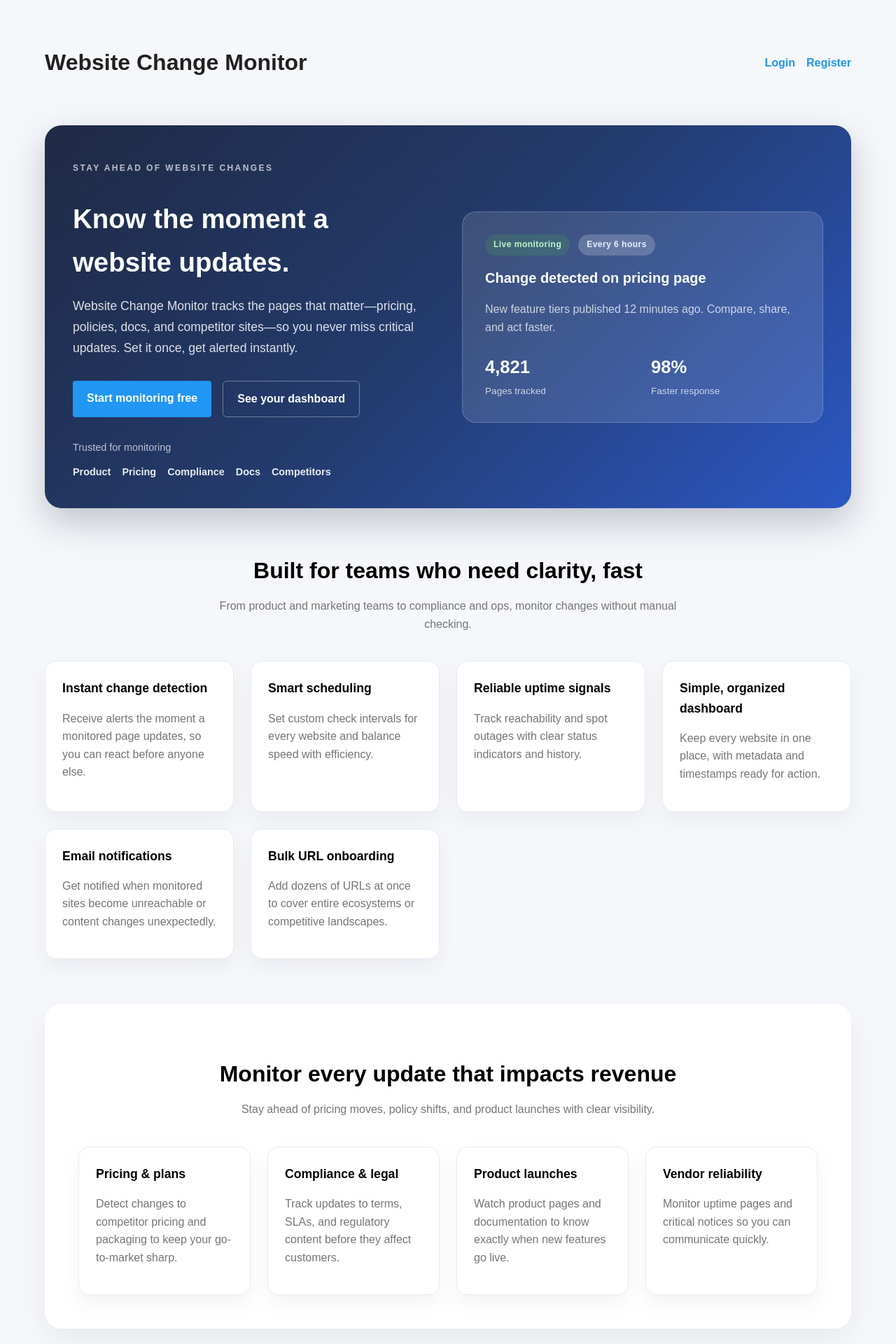
After one commit to samiralibabic/WebsiteChangeMonitor, a Flask app: template templates/landing.html in a window 1280 px wide. The commit adds this page. Shown: the top 1920 px of the page at 70% size. Run offline with Flask 3, Linux system fonts and the light colour scheme; the template is opened without the code that fills it, so the values that code supplies are empty.

Commit message:
Add public marketing landing page

```diff
--- a/main.py
+++ b/main.py
@@ -132,14 +132,15 @@ class RegistrationForm(FlaskForm):
     submit = SubmitField('Register')
 
 @app.route('/')
-@login_required
 def index():
     app.logger.debug(f"Index route accessed. User authenticated: {current_user.is_authenticated}")
     app.logger.debug(f"Current user: {current_user}")
-    # Order by date_added descending (newest first)
-    websites = Website.query.filter_by(user_id=current_user.id).order_by(Website.date_added.desc()).all()
-    app.logger.debug(f"Found {len(websites)} websites for user {current_user.id}")
-    return render_template('index.html', websites=websites)
+    if current_user.is_authenticated:
+        # Order by date_added descending (newest first)
+        websites = Website.query.filter_by(user_id=current_user.id).order_by(Website.date_added.desc()).all()
+        app.logger.debug(f"Found {len(websites)} websites for user {current_user.id}")
+        return render_template('index.html', websites=websites)
+    return render_template('landing.html')
 
 @app.route('/login', methods=['GET', 'POST'])
 def login():
--- a/static/css/styles.css
+++ b/static/css/styles.css
@@ -372,6 +372,278 @@ button:hover {
     color: var(--error);
     background-color: var(--error-light);
     border-color: var(--error);
+}
+
+/* Landing page */
+.landing-page {
+    background: #f6f7fb;
+}
+
+.landing-page .container {
+    background: transparent;
+    box-shadow: none;
+}
+
+.landing-page header {
+    margin-bottom: 3rem;
+    border-bottom: none;
+}
+
+.landing-hero {
+    display: grid;
+    grid-template-columns: repeat(auto-fit, minmax(280px, 1fr));
+    gap: 2.5rem;
+    align-items: center;
+    padding: 2.5rem;
+    border-radius: 24px;
+    background: linear-gradient(135deg, #1f2a44 0%, #233b6e 50%, #2b58c5 100%);
+    color: #f9fbff;
+    box-shadow: 0 20px 50px rgba(31, 42, 68, 0.25);
+}
+
+.landing-hero h1 {
+    color: #ffffff;
+    text-align: left;
+    font-size: clamp(2rem, 3vw, 3rem);
+    margin-bottom: 1rem;
+}
+
+.eyebrow {
+    text-transform: uppercase;
+    letter-spacing: 0.2em;
+    font-size: 0.75rem;
+    font-weight: 600;
+    color: rgba(255, 255, 255, 0.7);
+    margin-bottom: 0.75rem;
+}
+
+.hero-subtitle {
+    font-size: 1.1rem;
+    line-height: 1.7;
+    color: rgba(255, 255, 255, 0.85);
+    margin-bottom: 2rem;
+}
+
+.hero-actions {
+    display: flex;
+    flex-wrap: wrap;
+    gap: 1rem;
+}
+
+.btn-secondary {
+    display: inline-flex;
+    align-items: center;
+    justify-content: center;
+    padding: 12px 20px;
+    border-radius: 6px;
+    border: 1px solid rgba(255, 255, 255, 0.35);
+    color: #ffffff;
+    text-decoration: none;
+    font-weight: 600;
+    transition: all 0.2s ease;
+}
+
+.btn-secondary:hover {
+    border-color: rgba(255, 255, 255, 0.8);
+    transform: translateY(-1px);
+}
+
+.landing-hero .btn-primary {
+    text-decoration: none;
+    width: auto;
+    font-weight: 600;
+}
+
+.trust-bar {
+    margin-top: 2rem;
+    display: grid;
+    gap: 0.75rem;
+    color: rgba(255, 255, 255, 0.7);
+    font-size: 0.9rem;
+}
+
+.trust-logos {
+    display: flex;
+    flex-wrap: wrap;
+    gap: 1rem;
+    font-weight: 600;
+    color: rgba(255, 255, 255, 0.9);
+}
+
+.hero-card {
+    background: rgba(255, 255, 255, 0.12);
+    border-radius: 20px;
+    padding: 2rem;
+    backdrop-filter: blur(6px);
+    border: 1px solid rgba(255, 255, 255, 0.2);
+}
+
+.hero-card h3 {
+    margin-top: 1rem;
+    margin-bottom: 0.5rem;
+    font-size: 1.25rem;
+    color: #ffffff;
+}
+
+.hero-card p {
+    color: rgba(255, 255, 255, 0.75);
+}
+
+.hero-card-header {
+    display: flex;
+    gap: 0.75rem;
+}
+
+.status-pill {
+    padding: 0.35rem 0.75rem;
+    border-radius: 999px;
+    font-size: 0.75rem;
+    font-weight: 600;
+    letter-spacing: 0.04em;
+}
+
+.status-live {
+    background: rgba(76, 175, 80, 0.2);
+    color: #b9f6ca;
+}
+
+.status-interval {
+    background: rgba(255, 255, 255, 0.2);
+    color: #e3f2fd;
+}
+
+.hero-card-grid {
+    display: grid;
+    grid-template-columns: repeat(auto-fit, minmax(140px, 1fr));
+    gap: 1.5rem;
+    margin-top: 1.5rem;
+}
+
+.metric {
+    font-size: 1.6rem;
+    font-weight: 700;
+    display: block;
+}
+
+.metric-label {
+    font-size: 0.85rem;
+    color: rgba(255, 255, 255, 0.75);
+}
+
+.section {
+    margin-top: 4rem;
+}
+
+.section-alt {
+    background: #ffffff;
+    border-radius: 24px;
+    padding: 3rem;
+    box-shadow: 0 15px 40px rgba(15, 23, 42, 0.06);
+}
+
+.section-heading {
+    text-align: center;
+    margin-bottom: 2.5rem;
+}
+
+.section-heading h2 {
+    font-size: clamp(1.7rem, 2.5vw, 2.5rem);
+    margin-bottom: 0.75rem;
+}
+
+.section-heading p {
+    color: var(--text-secondary);
+    max-width: 720px;
+    margin: 0 auto;
+}
+
+.feature-grid,
+.use-case-grid,
+.faq-grid {
+    display: grid;
+    gap: 1.5rem;
+    grid-template-columns: repeat(auto-fit, minmax(220px, 1fr));
+}
+
+.feature-card,
+.use-case-card,
+.faq-card {
+    background: #ffffff;
+    padding: 1.5rem;
+    border-radius: 16px;
+    border: 1px solid #e7eaf3;
+    box-shadow: 0 12px 30px rgba(15, 23, 42, 0.05);
+}
+
+.feature-card h3,
+.use-case-card h3,
+.faq-card h3 {
+    margin-top: 0;
+    margin-bottom: 0.5rem;
+    font-size: 1.1rem;
+}
+
+.feature-card p,
+.use-case-card p,
+.faq-card p {
+    color: var(--text-secondary);
+}
+
+.metrics-grid {
+    display: grid;
+    gap: 1.5rem;
+    grid-template-columns: repeat(auto-fit, minmax(180px, 1fr));
+}
+
+.metric-card {
+    background: #0f172a;
+    border-radius: 18px;
+    padding: 2rem;
+    color: #f8fafc;
+}
+
+.metric-card .metric-label {
+    color: rgba(248, 250, 252, 0.7);
+}
+
+.cta-section {
+    background: linear-gradient(135deg, rgba(33, 150, 243, 0.12), rgba(79, 70, 229, 0.12));
+    border-radius: 24px;
+    padding: 3rem;
+    text-align: center;
+}
+
+.cta-section h2 {
+    margin-top: 0;
+}
+
+.cta-section p {
+    color: var(--text-secondary);
+    margin-bottom: 2rem;
+}
+
+.faq-section {
+    margin-bottom: 4rem;
+}
+
+@media (max-width: 768px) {
+    .landing-hero {
+        padding: 2rem;
+    }
+
+    .hero-actions {
+        flex-direction: column;
+        align-items: stretch;
+    }
+
+    .btn-secondary {
+        text-align: center;
+    }
+
+    .section-alt,
+    .cta-section {
+        padding: 2rem;
+    }
 }
 
 @media (max-width: 768px) {
--- a/templates/base.html
+++ b/templates/base.html
@@ -4,10 +4,13 @@
     <meta charset="UTF-8">
     <meta name="viewport" content="width=device-width, initial-scale=1.0">
     <title>{% block title %}Website Change Monitor{% endblock %}</title>
+    <meta name="description" content="{% block meta_description %}Track website updates automatically with Website Change Monitor. Get alerts, compare changes, and stay ahead of important updates.{% endblock %}">
+    <meta name="robots" content="index, follow">
     <link rel="stylesheet" href="https://cdnjs.cloudflare.com/ajax/libs/font-awesome/5.15.4/css/all.min.css">
     <link rel="stylesheet" href="{{ url_for('static', filename='css/styles.css') }}">
+    {% block head %}{% endblock %}
 </head>
-<body>
+<body class="{% block body_class %}{% endblock %}">
     <div class="container">
         <header>
             <h1>Website Change Monitor</h1>
--- a/templates/index.html
+++ b/templates/index.html
@@ -1,10 +1,6 @@
 {% extends "base.html" %}
 
 {% block title %}Home - Website Change Monitor{% endblock %}
-
-{% block head %}
-<link rel="stylesheet" href="{{ url_for('static', filename='css/styles.css') }}">
-{% endblock %}
 
 {% block content %}
     <div class="legend">
--- /dev/null
+++ b/templates/landing.html
@@ -0,0 +1,187 @@
+{% extends "base.html" %}
+
+{% block title %}Website Change Monitor | Track Website Changes Instantly{% endblock %}
+
+{% block meta_description %}Website Change Monitor helps teams track website updates, detect changes, and get alerts the moment content shifts. Monitor competitors, docs, and pages with confidence.{% endblock %}
+
+{% block head %}
+<meta property="og:title" content="Website Change Monitor | Track Website Changes Instantly">
+<meta property="og:description" content="Monitor websites for changes, get alerts, and stay ahead of updates across competitors, pricing, docs, and critical pages.">
+<meta property="og:type" content="website">
+<meta property="og:url" content="{{ request.url }}">
+<meta name="twitter:card" content="summary_large_image">
+<meta name="twitter:title" content="Website Change Monitor | Track Website Changes Instantly">
+<meta name="twitter:description" content="Monitor websites for changes, get alerts, and stay ahead of updates across competitors, pricing, docs, and critical pages.">
+<script type="application/ld+json">
+{
+  "@context": "https://schema.org",
+  "@type": "SoftwareApplication",
+  "name": "Website Change Monitor",
+  "applicationCategory": "BusinessApplication",
+  "operatingSystem": "Web",
+  "description": "Track website updates, detect changes, and receive alerts when important pages change.",
+  "offers": {
+    "@type": "Offer",
+    "price": "0",
+    "priceCurrency": "USD"
+  }
+}
+</script>
+{% endblock %}
+
+{% block body_class %}landing-page{% endblock %}
+
+{% block content %}
+<section class="landing-hero">
+    <div class="hero-content">
+        <p class="eyebrow">Stay ahead of website changes</p>
+        <h1>Know the moment a website updates.</h1>
+        <p class="hero-subtitle">
+            Website Change Monitor tracks the pages that matter—pricing, policies, docs, and competitor sites—so you
+            never miss critical updates. Set it once, get alerted instantly.
+        </p>
+        <div class="hero-actions">
+            <a class="btn-primary" href="{{ url_for('register') }}">Start monitoring free</a>
+            <a class="btn-secondary" href="{{ url_for('login') }}">See your dashboard</a>
+        </div>
+        <div class="trust-bar">
+            <span>Trusted for monitoring</span>
+            <div class="trust-logos">
+                <span>Product</span>
+                <span>Pricing</span>
+                <span>Compliance</span>
+                <span>Docs</span>
+                <span>Competitors</span>
+            </div>
+        </div>
+    </div>
+    <div class="hero-card">
+        <div class="hero-card-header">
+            <span class="status-pill status-live">Live monitoring</span>
+            <span class="status-pill status-interval">Every 6 hours</span>
+        </div>
+        <h3>Change detected on pricing page</h3>
+        <p>New feature tiers published 12 minutes ago. Compare, share, and act faster.</p>
+        <div class="hero-card-grid">
+            <div>
+                <span class="metric">4,821</span>
+                <span class="metric-label">Pages tracked</span>
+            </div>
+            <div>
+                <span class="metric">98%</span>
+                <span class="metric-label">Faster response</span>
+            </div>
+        </div>
+    </div>
+</section>
+
+<section class="section">
+    <div class="section-heading">
+        <h2>Built for teams who need clarity, fast</h2>
+        <p>From product and marketing teams to compliance and ops, monitor changes without manual checking.</p>
+    </div>
+    <div class="feature-grid">
+        <article class="feature-card">
+            <h3>Instant change detection</h3>
+            <p>Receive alerts the moment a monitored page updates, so you can react before anyone else.</p>
+        </article>
+        <article class="feature-card">
+            <h3>Smart scheduling</h3>
+            <p>Set custom check intervals for every website and balance speed with efficiency.</p>
+        </article>
+        <article class="feature-card">
+            <h3>Reliable uptime signals</h3>
+            <p>Track reachability and spot outages with clear status indicators and history.</p>
+        </article>
+        <article class="feature-card">
+            <h3>Simple, organized dashboard</h3>
+            <p>Keep every website in one place, with metadata and timestamps ready for action.</p>
+        </article>
+        <article class="feature-card">
+            <h3>Email notifications</h3>
+            <p>Get notified when monitored sites become unreachable or content changes unexpectedly.</p>
+        </article>
+        <article class="feature-card">
+            <h3>Bulk URL onboarding</h3>
+            <p>Add dozens of URLs at once to cover entire ecosystems or competitive landscapes.</p>
+        </article>
+    </div>
+</section>
+
+<section class="section section-alt">
+    <div class="section-heading">
+        <h2>Monitor every update that impacts revenue</h2>
+        <p>Stay ahead of pricing moves, policy shifts, and product launches with clear visibility.</p>
+    </div>
+    <div class="use-case-grid">
+        <div class="use-case-card">
+            <h3>Pricing & plans</h3>
+            <p>Detect changes to competitor pricing and packaging to keep your go-to-market sharp.</p>
+        </div>
+        <div class="use-case-card">
+            <h3>Compliance & legal</h3>
+            <p>Track updates to terms, SLAs, and regulatory content before they affect customers.</p>
+        </div>
+        <div class="use-case-card">
+            <h3>Product launches</h3>
+            <p>Watch product pages and documentation to know exactly when new features go live.</p>
+        </div>
+        <div class="use-case-card">
+            <h3>Vendor reliability</h3>
+            <p>Monitor uptime pages and critical notices so you can communicate quickly.</p>
+        </div>
+    </div>
+</section>
+
+<section class="section">
+    <div class="metrics-grid">
+        <div class="metric-card">
+            <span class="metric">10x</span>
+            <span class="metric-label">Faster competitive response</span>
+        </div>
+        <div class="metric-card">
+            <span class="metric">24/7</span>
+            <span class="metric-label">Continuous monitoring</span>
+        </div>
+        <div class="metric-card">
+            <span class="metric">0</span>
+            <span class="metric-label">Manual checks required</span>
+        </div>
+    </div>
+</section>
+
+<section class="section cta-section">
+    <div class="cta-content">
+        <h2>Start monitoring in minutes</h2>
+        <p>Create your workspace, add URLs, and get notified when updates happen. No complex setup required.</p>
+        <div class="hero-actions">
+            <a class="btn-primary" href="{{ url_for('register') }}">Create your free account</a>
+            <a class="btn-secondary" href="{{ url_for('login') }}">Sign in</a>
+        </div>
+    </div>
+</section>
+
+<section class="section faq-section">
+    <div class="section-heading">
+        <h2>Frequently asked questions</h2>
+    </div>
+    <div class="faq-grid">
+        <div class="faq-card">
+            <h3>How often can I check a website?</h3>
+            <p>Choose custom intervals per site, from hourly monitoring to daily or weekly checks.</p>
+        </div>
+        <div class="faq-card">
+            <h3>What kinds of changes are detected?</h3>
+            <p>We track content updates, availability changes, and reachability status for monitored URLs.</p>
+        </div>
+        <div class="faq-card">
+            <h3>Can I track multiple websites at once?</h3>
+            <p>Yes. Paste multiple URLs to onboard dozens of sites in seconds.</p>
+        </div>
+        <div class="faq-card">
+            <h3>Do I need to install anything?</h3>
+            <p>No setup required. Website Change Monitor runs in the browser and starts immediately.</p>
+        </div>
+    </div>
+</section>
+{% endblock %}
```
